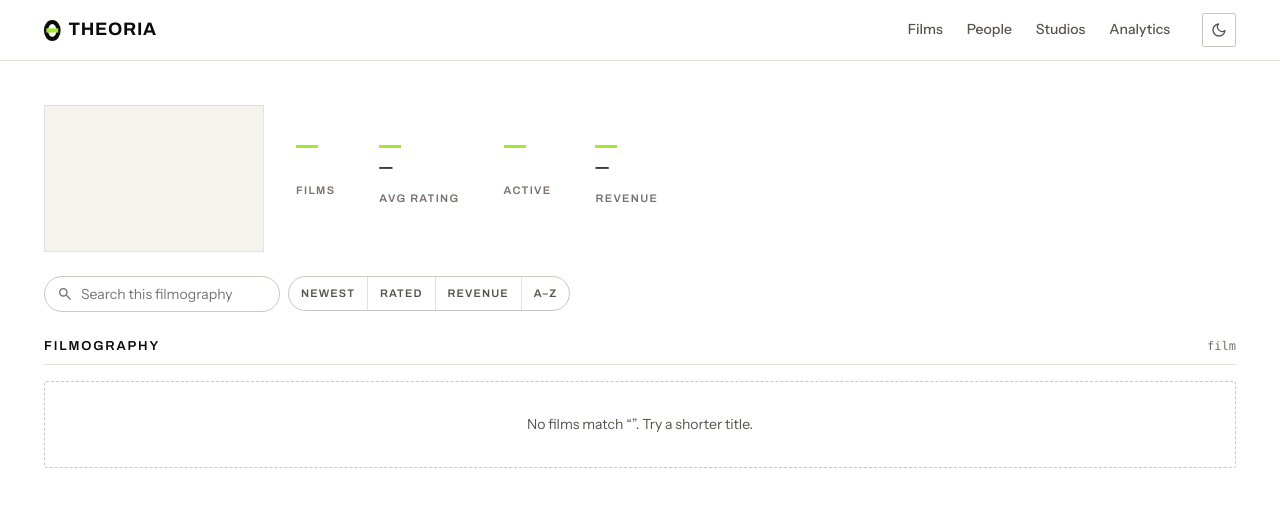
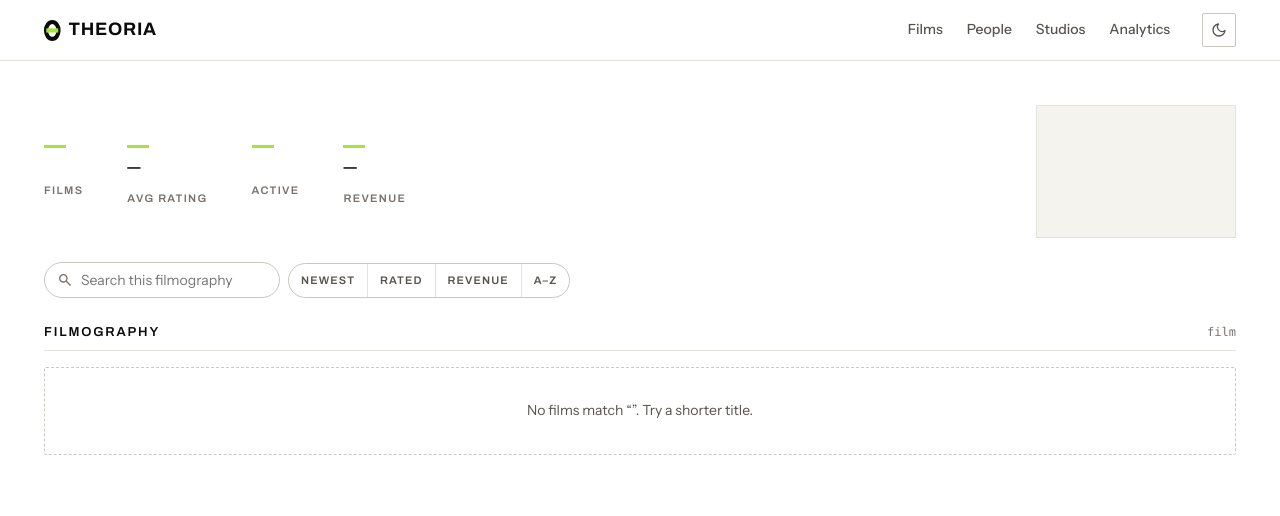
Before and after one commit to suhaylshokirov/theoria, a Django app: template django_app/movies/templates/movies/studio_detail.html in a window 1280 px wide. Shown: the top 516 px of the page. Run offline with Django 5.2, Linux system fonts and the light colour scheme; the template is opened without the code that fills it, so the values that code supplies are empty; some web fonts are replaced.

Commit message:
Move studio logo to the right of the record; keep the plate light in dark mode

```diff
--- a/django_app/movies/templates/movies/_studio_header.html
+++ b/django_app/movies/templates/movies/_studio_header.html
@@ -1,28 +1,19 @@
-{% comment %} The studio record header — the studio's logo as its identity
-   plate, the counterpart to _person_header.html's headshot and the movie
-   specimen's poster. Before this, the studio page was the one detail page
-   that opened with no mark of the thing it describes.
+{% comment %} The studio record header — the record leads, the studio's logo
+   sits to its right as a brand mark, the way a letterhead carries its mark in
+   the corner. (An earlier pass put the plate on the left, mirroring
+   _person_header.html's headshot, but a landscape wordmark that close to the
+   display-size title read as a collision.)
 
    Params (pass with `only`):
      company : a Company
      film_count, avg_rating, period, total_revenue : the measured stats
 
-   The plate reuses _studio_card.html's logo treatment (a padded, contained
-   wordmark on the fixed --logo-plate, an initial-letter monogram when TMDB
-   has no logo — ~46% do not), so a studio with a logo and one without read
-   as the same kind of tile. {% endcomment %}
+   The plate reuses the /studios/ grid card's logo treatment: a padded,
+   contained wordmark on the fixed --logo-plate (a light backing that never
+   swaps with the theme, so a dark wordmark stays legible in dark mode), with
+   an initial-letter monogram when TMDB has no logo — ~46% do not. {% endcomment %}
 {% load tmdb_images %}
 <header class="studio-head">
-    <div class="studio-plate">
-        {% if company.logo_path %}
-        <img class="logo" src="{{ company.logo_path|tmdb_image:'w300' }}" alt="{{ company.name }} logo">
-        {% else %}
-        <div class="placeholder placeholder-studio" aria-hidden="true">
-            <span class="studio-initial">{{ company.name|first|upper }}</span>
-        </div>
-        {% endif %}
-    </div>
-
     <div class="studio-record">
         <h1 class="sheet-title">{{ company.name }}</h1>
 
@@ -45,4 +36,14 @@
             </div>
         </div>
     </div>
+
+    <div class="studio-plate">
+        {% if company.logo_path %}
+        <img class="logo" src="{{ company.logo_path|tmdb_image:'w300' }}" alt="{{ company.name }} logo">
+        {% else %}
+        <div class="placeholder placeholder-studio" aria-hidden="true">
+            <span class="studio-initial">{{ company.name|first|upper }}</span>
+        </div>
+        {% endif %}
+    </div>
 </header>
--- a/django_app/static/css/theoria.css
+++ b/django_app/static/css/theoria.css
@@ -1461,18 +1461,19 @@ button:hover,
 }
 
 /* --- Studio record header ------------------------------------------------
-   Same shape as .person-head, but the plate is landscape: a studio's mark is
-   a wordmark, so it gets the same padded, contained frame the grid cards use
-   (.poster-card .logo) rather than the 2:3 portrait crop the poster and
-   headshot plates use — cropping a wordmark cuts letters off. The plate stays
-   on the fixed --logo-plate (never theme-swapped) so a dark wordmark can't go
-   illegible in dark mode, and shares that surface with the initial-letter
-   monogram shown for the ~46% of studios TMDB has no logo for. */
+   The record leads; the logo sits to its right as a brand mark. The plate is
+   landscape — a studio's mark is a wordmark, framed the padded, contained way
+   the /studios/ grid cards frame it (.poster-card .logo), not the 2:3 portrait
+   crop the poster and headshot plates use, which would clip letters. The plate
+   stays on the fixed --logo-plate: a light backing that is never redefined
+   under [data-theme], so a dark-on-transparent wordmark — most of what TMDB
+   serves — keeps its contrast when the site is in dark mode. The initial-letter
+   monogram fallback (~46% of studios have no logo) shares that surface. */
 
 .studio-head {
   display: grid;
-  grid-template-columns: 220px 1fr;
-  gap: var(--space-7);
+  grid-template-columns: 1fr minmax(0, 200px);
+  gap: var(--space-8);
   align-items: start;
   padding-bottom: var(--space-6);
 }
@@ -1488,7 +1489,7 @@ button:hover,
 .studio-plate .logo {
   object-fit: contain;
   object-position: center;
-  padding: var(--space-6);
+  padding: var(--space-5);
 }
 
 .studio-plate .placeholder-studio {
@@ -1503,12 +1504,14 @@ button:hover,
 
 @media (max-width: 720px) {
   .studio-head {
-    grid-template-columns: 132px 1fr;
+    grid-template-columns: 1fr;
     gap: var(--space-5);
   }
 
-  .studio-plate .logo {
-    padding: var(--space-4);
+  /* Lead with the mark on a narrow screen, then the name and stats. */
+  .studio-plate {
+    order: -1;
+    max-width: 160px;
   }
 }
 
```
Also changed, not shown: CLAUDE.md (+5 -3 lines).
